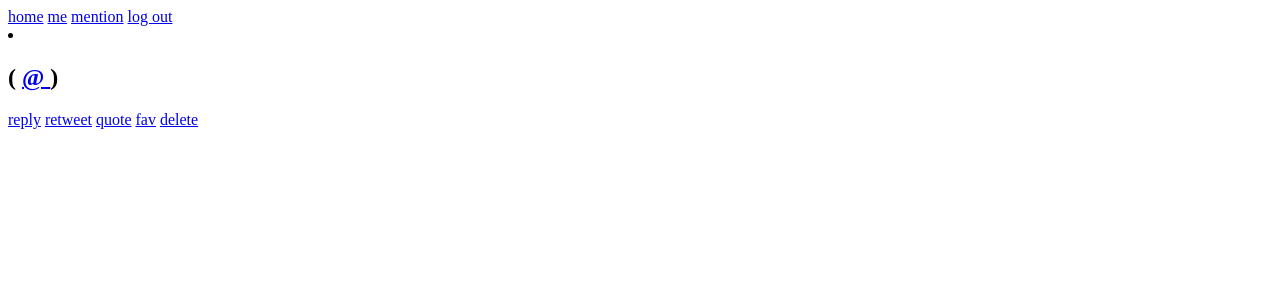
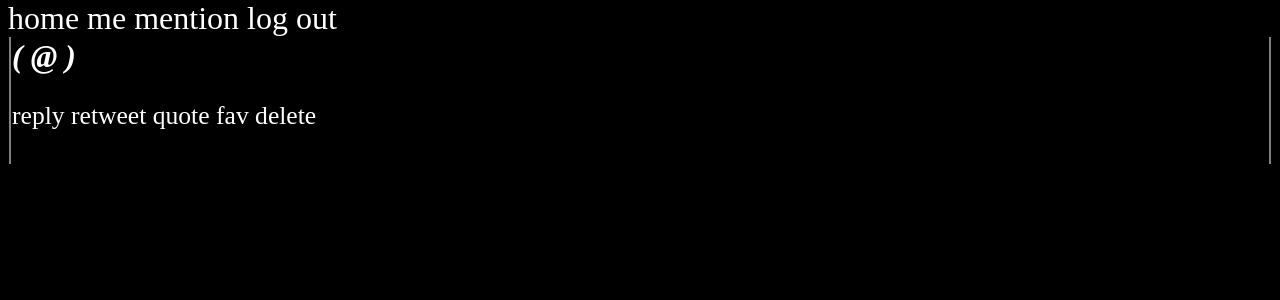
Before and after one commit to Chimelta/Kagami, a Flask app: template kagami/templates/detail.html in a window 1280 px wide. Shown: the top 300 px of the page. Run offline with Flask 2, Linux system fonts and the light colour scheme; the template is opened without the code that fills it, so the values that code supplies are empty; the visitor is signed in with stand-in values (Sample User, id 1); parts of the project's set-up code (start-up, migrations or seed data) failed here and were passed over.

Commit message:
front end 1

```diff
--- /dev/null
+++ b/kagami/static/style.css
@@ -0,0 +1,71 @@
+
+h2{
+ font-size: 1.0em;
+ font-style:Italic;
+}
+
+ .start{
+ font-size: 2.0em;
+ background-attachment:fixed;
+ background-color: #000000;
+ color:#ffffff;
+
+}
+
+.login{
+ text-align: center;
+ font-size: 1.5em;
+ }
+
+body {
+background-color: #000000;
+}
+
+ a:link {
+color: #ffffff;
+text-decoration: none;
+}
+
+a:visited {
+color: #9D9D9D 	;
+text-decoration: none;
+}
+
+.page_navigation{
+font-style: Italic;
+}
+
+li {
+border: solid 2px grey;
+border-bottom-width: 0px;
+list-style:none;
+padding:1px;
+margin: 1px;
+}
+
+.operation {
+font-size: 0.8em;
+}
+
+.minute{
+font-size: 0.8em;
+}
+
+p {
+word-wrap:break-word;
+}
+
+.menu {
+position: fixed;
+background-color: black;
+width:100%;
+top: 0px;
+}
+
+.count {
+font-size:0.8em;
+}
+
+.bio {
+
+}
--- a/kagami/templates/layout.html
+++ b/kagami/templates/layout.html
@@ -1,5 +1,8 @@
 <!doctype html>
 <title>Kagami</title>
+<link rel=stylesheet type=text/css href="{{ url_for('static', filename='style.css') }}">
+<body>
+    <div class ="start">
         <div>
             <div class="menu">
                 <a href="/">home</a>
@@ -13,3 +16,5 @@
             </div>
             {% block body %}{% endblock %}
         </div>
+    </div>
+</body>
--- a/kagami/templates/login.html
+++ b/kagami/templates/login.html
@@ -1,3 +1,4 @@
+<div class ="main">
     {% extends "layout.html" %}
     {% block body %}
         <h2>Login</h2>
@@ -14,3 +15,4 @@
             </form>
         </div>
     {% endblock %}
+</div>
--- a/kagami/templates/status_macro.html
+++ b/kagami/templates/status_macro.html
@@ -29,8 +29,9 @@
         <div class="status_content">
             {{ status.text|safe|urlize|nl2br }}
             <p>
-                {{ minutes }} ago
+                <div class ="minute">{{ minutes }} ago
                 <a href="{{ url_for('detail', status_id=status.id_str) }}">detail</a>
+                </div>
             </p>
         </div>
     </li>
```
Also changed, not shown: kagami/templates/user_macro.html (+7 -5 lines). Lines whose indentation alone changed are shown as unchanged.
